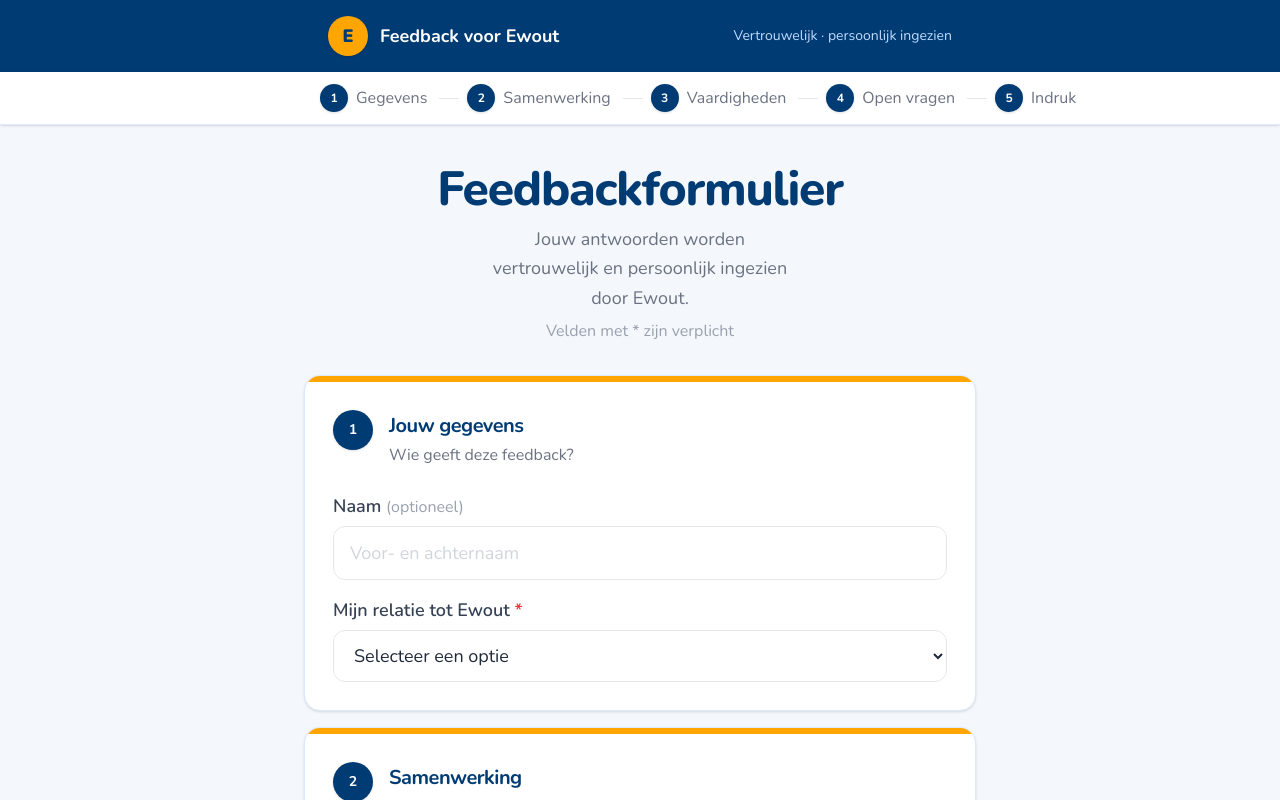
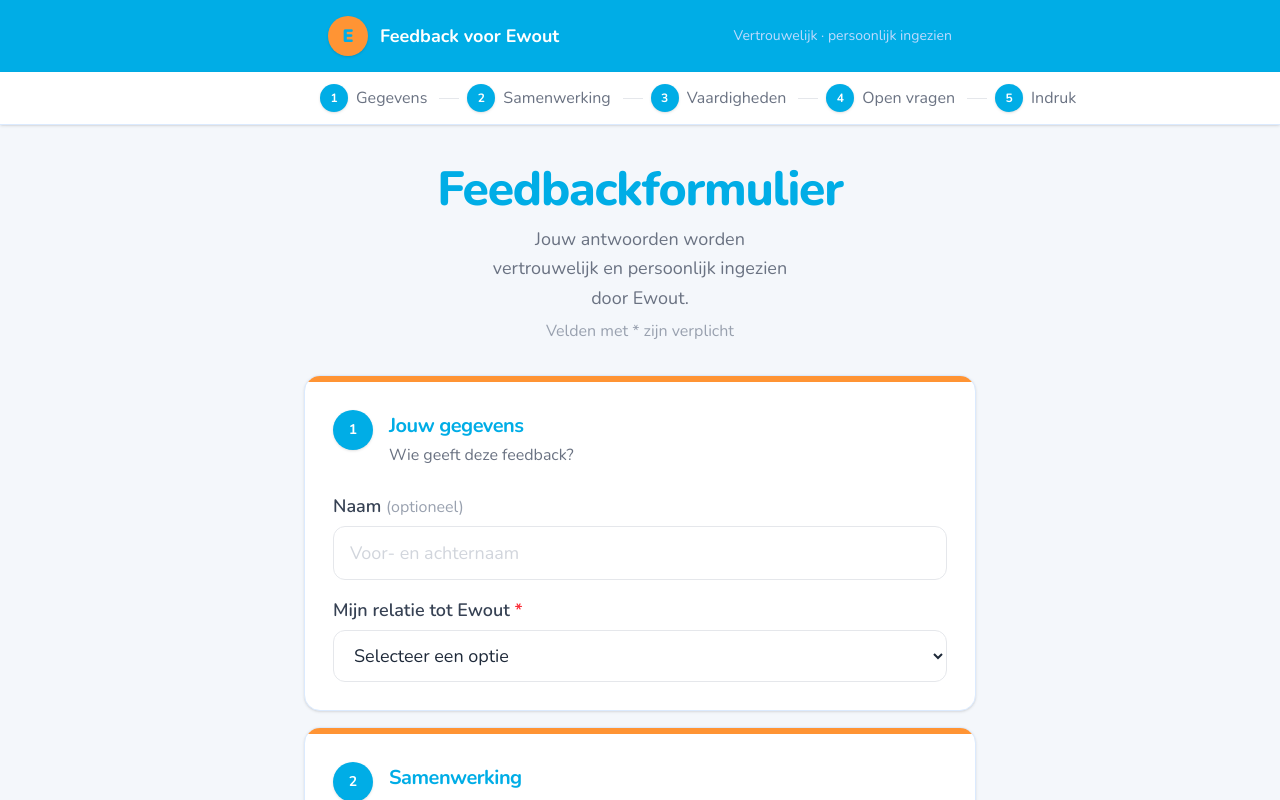
Before and after one commit to EwoutvanSchaik/testapp_v2, a Next.js app: page /feedback in a window 1280 px wide. Shown: the top 800 px of the page. Built offline with nearby package versions, Linux system fonts and the light colour scheme.

Commit message:
text format

```diff
--- a/app/admin/page.tsx
+++ b/app/admin/page.tsx
@@ -2,8 +2,7 @@
 
 import { useState } from 'react';
 
-const AH_BLUE = '#007BC1';
-const AH_BLUE_DARK = '#003B73';
+const AH_BLUE = '#00ade6';
 
 const SCORE_LABEL = (v: number) => {
   if (v <= 3) return 'Onvoldoende';
@@ -86,7 +85,7 @@ function StatCard({ icon, label, value, sub }: { icon: string; label: string; va
       <div className="w-10 h-10 rounded-full flex items-center justify-center text-xl mb-3" style={{ background: '#E8F4FB' }}>
         {icon}
       </div>
-      <p className="text-2xl font-extrabold" style={{ color: AH_BLUE_DARK }}>{value}</p>
+      <p className="text-2xl font-extrabold" style={{ color: AH_BLUE }}>{value}</p>
       <p className="text-sm text-gray-500 mt-0.5 font-medium">{label}</p>
       {sub && <p className="text-xs text-gray-400 mt-0.5">{sub}</p>}
     </div>
@@ -118,10 +117,10 @@ export default function AdminPage() {
       <div className="min-h-screen flex flex-col items-center justify-center p-6" style={{ background: '#F4F7FB' }}>
         <div className="w-full max-w-sm">
           <div className="text-center mb-6">
-            <div className="w-14 h-14 rounded-full flex items-center justify-center text-2xl mx-auto mb-3 shadow" style={{ background: AH_BLUE_DARK }}>
+            <div className="w-14 h-14 rounded-full flex items-center justify-center text-2xl mx-auto mb-3 shadow" style={{ background: AH_BLUE }}>
               🔐
             </div>
-            <h1 className="text-2xl font-extrabold" style={{ color: AH_BLUE_DARK }}>Admin</h1>
+            <h1 className="text-2xl font-extrabold" style={{ color: AH_BLUE }}>Admin</h1>
             <p className="text-sm text-gray-500 mt-1">Voer het wachtwoord in om feedback te bekijken.</p>
           </div>
           <div className="bg-white rounded-2xl border border-blue-100 shadow-sm p-7">
@@ -139,7 +138,7 @@ export default function AdminPage() {
               onClick={fetchData}
               disabled={loading}
               className="w-full font-bold py-3 rounded-xl text-base text-white transition-all hover:opacity-90 disabled:opacity-50 shadow"
-              style={{ background: AH_BLUE_DARK }}
+              style={{ background: AH_BLUE }}
             >
               {loading ? 'Laden…' : 'Inloggen'}
             </button>
@@ -156,10 +155,10 @@ export default function AdminPage() {
     <div className="min-h-screen flex flex-col" style={{ background: '#F4F7FB' }}>
 
       {/* Header */}
-      <header style={{ background: AH_BLUE_DARK }} className="w-full shadow-md">
+      <header style={{ background: AH_BLUE }} className="w-full shadow-md">
         <div className="max-w-4xl mx-auto px-6 py-4 flex items-center justify-between">
           <div className="flex items-center gap-3">
-            <div className="w-10 h-10 rounded-full flex items-center justify-center font-black text-lg shadow" style={{ background: '#FFA500', color: AH_BLUE_DARK }}>E</div>
+            <div className="w-10 h-10 rounded-full flex items-center justify-center font-black text-lg shadow" style={{ background: '#ff9434', color: AH_BLUE }}>E</div>
             <span className="text-white font-bold text-lg">Feedback overzicht</span>
           </div>
           <button
@@ -191,7 +190,7 @@ export default function AdminPage() {
 
               {/* Gemiddelde scores */}
               <div className="bg-white rounded-2xl border border-blue-100 shadow-sm p-6 mb-4">
-                <h2 className="text-sm font-bold uppercase tracking-widest mb-5" style={{ color: AH_BLUE_DARK }}>Gemiddelde scores</h2>
+                <h2 className="text-sm font-bold uppercase tracking-widest mb-5" style={{ color: AH_BLUE }}>Gemiddelde scores</h2>
                 <div className="grid sm:grid-cols-2 gap-x-10 gap-y-3">
                   <div>
                     <p className="text-xs text-gray-400 uppercase tracking-wider mb-3 font-semibold">Samenwerking</p>
@@ -217,7 +216,7 @@ export default function AdminPage() {
 
               {/* Opnieuw samenwerken */}
               <div className="bg-white rounded-2xl border border-blue-100 shadow-sm p-6 mb-4">
-                <h2 className="text-sm font-bold uppercase tracking-widest mb-4" style={{ color: AH_BLUE_DARK }}>Opnieuw samenwerken?</h2>
+                <h2 className="text-sm font-bold uppercase tracking-widest mb-4" style={{ color: AH_BLUE }}>Opnieuw samenwerken?</h2>
                 <div className="flex flex-wrap gap-2">
                   {Object.entries(
                     submissions.reduce((acc: Record<string, number>, s) => {
@@ -226,7 +225,7 @@ export default function AdminPage() {
                     }, {})
                   ).sort((a, b) => b[1] - a[1]).map(([opt, count]) => (
                     <span key={opt} className="px-4 py-2 rounded-full text-sm font-semibold border border-blue-200 text-blue-700" style={{ background: '#E8F4FB' }}>
-                      {opt} <span className="ml-1 font-bold" style={{ color: AH_BLUE_DARK }}>{count}×</span>
+                      {opt} <span className="ml-1 font-bold" style={{ color: AH_BLUE }}>{count}×</span>
                     </span>
                   ))}
                 </div>
@@ -234,7 +233,7 @@ export default function AdminPage() {
 
               {/* Individuele inzendingen */}
               <div className="space-y-3">
-                <h2 className="text-sm font-bold uppercase tracking-widest px-1" style={{ color: AH_BLUE_DARK }}>Individuele inzendingen</h2>
+                <h2 className="text-sm font-bold uppercase tracking-widest px-1" style={{ color: AH_BLUE }}>Individuele inzendingen</h2>
                 {submissions.map((s, i) => {
                   const displayName = s.name?.trim() || 'Anoniem';
                   const initial = displayName.charAt(0).toUpperCase();
@@ -247,7 +246,7 @@ export default function AdminPage() {
                       >
                         <div className="flex items-center gap-3">
                           <div className="w-10 h-10 rounded-full flex items-center justify-center text-sm font-bold text-white flex-shrink-0 shadow-sm"
-                            style={{ background: AH_BLUE_DARK }}>
+                            style={{ background: AH_BLUE }}>
                             {initial}
                           </div>
                           <div>
@@ -317,7 +316,7 @@ export default function AdminPage() {
                             )}
                             {s.ratAlgemeenOpmerking && (
                               <div className="rounded-xl bg-blue-50 border border-blue-200 p-4">
-                                <p className="text-xs font-bold uppercase tracking-wider mb-1.5" style={{ color: AH_BLUE_DARK }}>Toelichting algehele beoordeling</p>
+                                <p className="text-xs font-bold uppercase tracking-wider mb-1.5" style={{ color: AH_BLUE }}>Toelichting algehele beoordeling</p>
                                 <p className="text-sm text-gray-700 leading-relaxed">{s.ratAlgemeenOpmerking}</p>
                               </div>
                             )}
@@ -329,7 +328,7 @@ export default function AdminPage() {
                             )}
                             {s.remarks && Object.keys(s.remarks).length > 0 && (
                               <div className="rounded-xl bg-blue-50 border border-blue-100 p-4">
-                                <p className="text-xs font-bold uppercase tracking-wider mb-2" style={{ color: AH_BLUE_DARK }}>Opmerkingen bij scores</p>
+                                <p className="text-xs font-bold uppercase tracking-wider mb-2" style={{ color: AH_BLUE }}>Opmerkingen bij scores</p>
                                 <div className="space-y-2">
                                   {Object.entries(s.remarks).filter(([, v]) => v).map(([k, v]) => (
                                     <div key={k}>
@@ -342,7 +341,7 @@ export default function AdminPage() {
                             )}
                             <div className="flex items-center gap-2 pt-1">
                               <span className="text-xs text-gray-400 uppercase tracking-wider">Opnieuw samenwerken?</span>
-                              <span className="px-3 py-1 rounded-full text-xs font-bold text-white shadow-sm" style={{ background: AH_BLUE_DARK }}>
+                              <span className="px-3 py-1 rounded-full text-xs font-bold text-white shadow-sm" style={{ background: AH_BLUE }}>
                                 {s.opnieuwSamenwerken}
                               </span>
                             </div>
--- a/app/feedback/page.tsx
+++ b/app/feedback/page.tsx
@@ -22,9 +22,8 @@ const GIFS = [
   'https://media.giphy.com/media/v1.Y2lkPTc5MGI3NjExaW10ODF5b3JzdTB2bjA4emxnbmd1dmtoemJrbDNuaWZzYmg2N2dwbCZlcD12MV9naWZzX3NlYXJjaCZjdD1n/cS7AhVMWcA8PHBs9Vx/giphy.gif',
 ];
 
-const AH_BLUE = '#007BC1';
-const AH_BLUE_DARK = '#003B73';
-const AH_ORANGE = '#FFA500';
+const AH_BLUE = '#00ade6';
+const AH_ORANGE = '#ff9434';
 
 /* ── Score Slider (1–10) ── */
 function ScoreSlider({ value, onChange }: { value: number; onChange: (v: number) => void }) {
@@ -62,7 +61,7 @@ function ScoreSlider({ value, onChange }: { value: number; onChange: (v: number)
         {value > 0 && (
           <div
             className="absolute h-2 rounded-full transition-all duration-150"
-            style={{ width: `${pct}%`, background: `linear-gradient(90deg, ${AH_BLUE_DARK}, ${color})` }}
+            style={{ width: `${pct}%`, background: `linear-gradient(90deg, ${AH_BLUE}, ${color})` }}
           />
         )}
         <input
@@ -98,12 +97,12 @@ function SectionHeader({ number, title, subtitle }: { number: number; title: str
     <div className="flex items-start gap-4 mb-6">
       <div
         className="flex-shrink-0 w-10 h-10 rounded-full flex items-center justify-center text-white font-bold text-sm shadow"
-        style={{ background: AH_BLUE_DARK }}
+        style={{ background: AH_BLUE }}
       >
         {number}
       </div>
       <div className="pt-0.5">
-        <h2 className="text-xl font-bold tracking-tight" style={{ color: AH_BLUE_DARK }}>{title}</h2>
+        <h2 className="text-xl font-bold tracking-tight" style={{ color: AH_BLUE }}>{title}</h2>
         {subtitle && <p className="text-base text-gray-500 mt-0.5 leading-relaxed">{subtitle}</p>}
       </div>
     </div>
@@ -130,7 +129,7 @@ function RatingRow({ label, description, field, ratings, setRatings, remarks, se
         type="button"
         onClick={() => setOpen((o) => !o)}
         className="mt-3 flex items-center gap-1.5 text-base font-medium transition-colors"
-        style={{ color: open ? AH_BLUE_DARK : '#6b7280' }}
+        style={{ color: open ? AH_BLUE : '#6b7280' }}
       >
         <svg className={`w-3 h-3 transition-transform ${open ? 'rotate-90' : ''}`} fill="none" viewBox="0 0 24 24" stroke="currentColor" strokeWidth={2.5}>
           <path strokeLinecap="round" strokeLinejoin="round" d="M9 5l7 7-7 7" />
@@ -237,9 +236,9 @@ export default function FeedbackForm() {
     const gif = GIFS[Math.floor(Math.random() * GIFS.length)];
     return (
       <div className="min-h-screen flex flex-col" style={{ background: '#F4F7FB' }}>
-        <header style={{ background: AH_BLUE_DARK }} className="w-full shadow-md">
+        <header style={{ background: AH_BLUE }} className="w-full shadow-md">
           <div className="max-w-2xl mx-auto px-6 py-4 flex items-center gap-3">
-            <div className="w-10 h-10 rounded-full flex items-center justify-center font-black text-lg shadow" style={{ background: AH_ORANGE, color: AH_BLUE_DARK }}>E</div>
+            <div className="w-10 h-10 rounded-full flex items-center justify-center font-black text-lg shadow" style={{ background: AH_ORANGE, color: AH_BLUE }}>E</div>
             <span className="text-white font-bold text-lg">Feedback voor Ewout</span>
           </div>
         </header>
@@ -247,10 +246,10 @@ export default function FeedbackForm() {
           <div className="w-full max-w-md bg-white rounded-2xl shadow-lg overflow-hidden border border-blue-100 text-center">
             <div className="h-2 w-full" style={{ background: AH_ORANGE }} />
             <div className="p-10">
-              <div className="w-16 h-16 rounded-full flex items-center justify-center text-3xl mx-auto mb-5 shadow" style={{ background: AH_BLUE_DARK }}>
+              <div className="w-16 h-16 rounded-full flex items-center justify-center text-3xl mx-auto mb-5 shadow" style={{ background: AH_BLUE }}>
                 🎉
               </div>
-              <h1 className="text-2xl font-extrabold tracking-tight mb-2" style={{ color: AH_BLUE_DARK }}>Bedankt voor je feedback!</h1>
+              <h1 className="text-2xl font-extrabold tracking-tight mb-2" style={{ color: AH_BLUE }}>Bedankt voor je feedback!</h1>
               <p className="text-gray-500 mb-7 leading-relaxed text-base">
                 Je inzending is ontvangen. {RECIPIENT_NAME} zal de feedback persoonlijk inzien.
               </p>
@@ -267,10 +266,10 @@ export default function FeedbackForm() {
     <div className="min-h-screen flex flex-col" style={{ background: '#F4F7FB' }}>
 
       {/* Header */}
-      <header style={{ background: AH_BLUE_DARK }} className="w-full shadow-md">
+      <header style={{ background: AH_BLUE }} className="w-full shadow-md">
         <div className="max-w-2xl mx-auto px-6 py-4 flex items-center justify-between">
           <div className="flex items-center gap-3">
-            <div className="w-10 h-10 rounded-full flex items-center justify-center font-black text-lg shadow" style={{ background: AH_ORANGE, color: AH_BLUE_DARK }}>E</div>
+            <div className="w-10 h-10 rounded-full flex items-center justify-center font-black text-lg shadow" style={{ background: AH_ORANGE, color: AH_BLUE }}>E</div>
             <span className="text-white font-bold text-lg">Feedback voor Ewout</span>
           </div>
           <span className="text-blue-200 text-sm hidden sm:block">Vertrouwelijk · persoonlijk ingezien</span>
@@ -284,7 +283,7 @@ export default function FeedbackForm() {
             <div key={s} className="flex items-center gap-2 flex-shrink-0">
               <div
                 className="w-7 h-7 rounded-full flex items-center justify-center text-xs font-bold text-white shadow-sm"
-                style={{ background: AH_BLUE_DARK }}
+                style={{ background: AH_BLUE }}
               >
                 {i + 1}
               </div>
@@ -300,7 +299,7 @@ export default function FeedbackForm() {
 
           {/* Page header */}
           <div className="text-center mb-8">
-            <h1 className="text-4xl sm:text-5xl font-extrabold tracking-tight" style={{ color: AH_BLUE_DARK }}>
+            <h1 className="text-4xl sm:text-5xl font-extrabold tracking-tight" style={{ color: AH_BLUE }}>
               Feedbackformulier
             </h1>
             <p className="mt-3 text-gray-500 text-lg max-w-xs mx-auto leading-relaxed">
@@ -424,7 +423,7 @@ export default function FeedbackForm() {
                       type="button"
                       onClick={() => setAlgemeenOpen((o) => !o)}
                       className="mt-3 flex items-center gap-1.5 text-base font-medium transition-colors"
-                      style={{ color: algemeenOpen ? AH_BLUE_DARK : '#6b7280' }}
+                      style={{ color: algemeenOpen ? AH_BLUE : '#6b7280' }}
                     >
                       <svg className={`w-3 h-3 transition-transform ${algemeenOpen ? 'rotate-90' : ''}`} fill="none" viewBox="0 0 24 24" stroke="currentColor" strokeWidth={2.5}>
                         <path strokeLinecap="round" strokeLinejoin="round" d="M9 5l7 7-7 7" />
@@ -452,7 +451,7 @@ export default function FeedbackForm() {
                               ? 'text-white border-transparent shadow'
                               : 'bg-white text-gray-500 border-gray-200 hover:border-blue-300 hover:text-blue-600'
                           }`}
-                          style={form.opnieuwSamenwerken === opt ? { background: AH_BLUE_DARK } : {}}
+                          style={form.opnieuwSamenwerken === opt ? { background: AH_BLUE } : {}}
                         >
                           {opt}
                         </button>
@@ -482,7 +481,7 @@ export default function FeedbackForm() {
               type="submit"
               disabled={status === 'loading'}
               className="w-full text-white font-bold py-4 rounded-2xl text-lg transition-all duration-200 hover:scale-[1.02] active:scale-[0.98] disabled:opacity-50 shadow-md"
-              style={{ background: AH_BLUE_DARK }}
+              style={{ background: AH_BLUE }}
             >
               {status === 'loading' ? 'Versturen…' : 'Feedback versturen →'}
             </button>
--- a/app/globals.css
+++ b/app/globals.css
@@ -1,10 +1,9 @@
 @import "tailwindcss";
 
 :root {
-  --ah-blue-dark: #003B73;
-  --ah-blue: #007BC1;
-  --ah-blue-light: #E8F4FB;
-  --ah-orange: #FFA500;
+  --ah-blue: #00ade6;
+  --ah-blue-light: #E8F7FD;
+  --ah-orange: #ff9434;
   --ah-green: #88C542;
   --background: #F0F7FC;
   --foreground: #1A1A1A;
@@ -13,7 +12,7 @@
 body {
   background: var(--background);
   color: var(--foreground);
-  font-family: var(--font-nunito), 'Nunito', 'Arial Rounded MT Bold', Arial, sans-serif;
+  font-family: 'Hamburg Serial', var(--font-nunito), 'Nunito', 'Arial Rounded MT Bold', Arial, sans-serif;
   -webkit-font-smoothing: antialiased;
 }
 
@@ -22,7 +21,7 @@ body {
 }
 
 ::selection {
-  background: #007BC1;
+  background: #00ade6;
   color: #fff;
 }
 
```
Also changed, not shown: app/page.tsx (+8 -8 lines).
